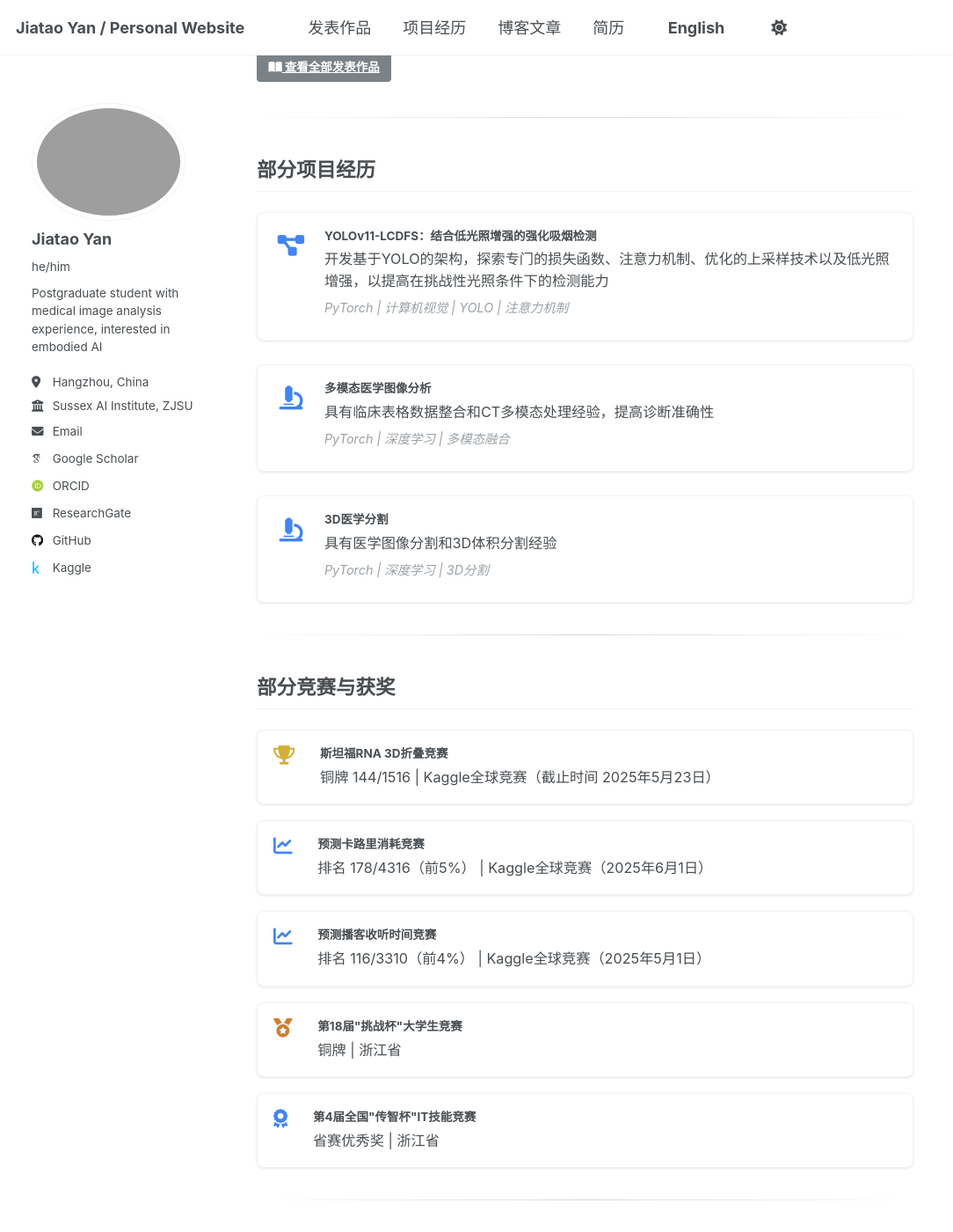
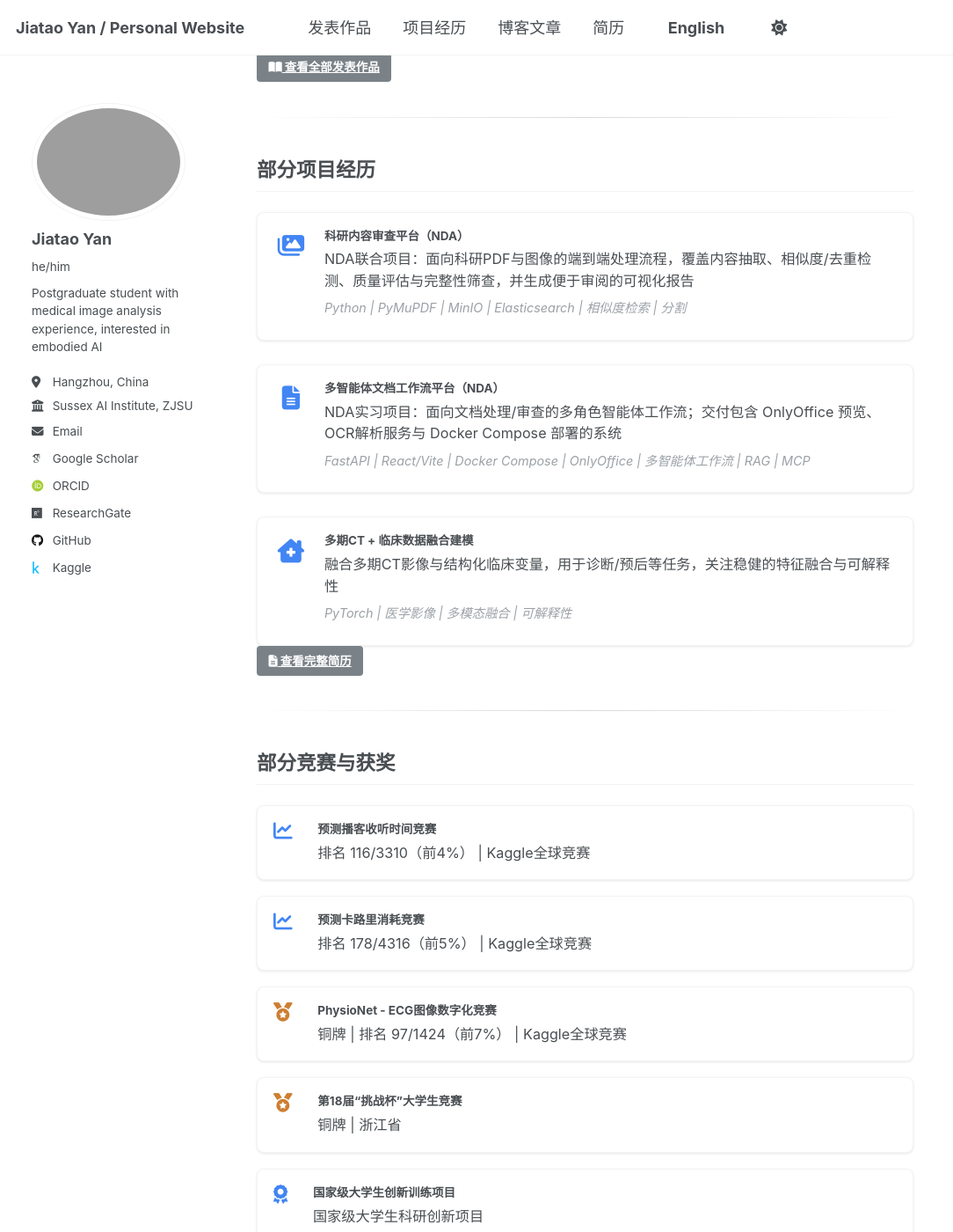
Before and after one commit to M0M0KO/M0M0KO.github.io, a Jekyll site: the page built from _pages/about-cn.md, in a window 1280 px wide and 1400 px high, scrolled down 1357 px. Shown: the whole window at 88% size, without its empty margins (0-1084 px from the left). Built offline with Jekyll 4.4.1, drawn with Linux system fonts in a browser that asks for light colours; some web fonts are replaced; some of the changed text lies outside the part shown.

Commit message:
Update CV files

```diff
--- a/_pages/about-cn.md
+++ b/_pages/about-cn.md
@@ -14,20 +14,20 @@ redirect_from:
 
 ## 简介
 
-我是一名正在攻读人工智能与自适应系统硕士学位的学生，对医学图像分析有一些初步经验，想学习具身智能。我的学习之旅始于本科时期对计算机视觉和目标检测的探索，如今很幸运能够继续在人工智能领域深造。我现在希望能够学习探索现在前沿的具身智能，多智能体，脑机接口等技术。
+我是一名研究生，在医学影像分析方面有一定经验。我的学术旅程始于本科阶段对计算机视觉与目标检测的探索，目前正进一步拓展到具身智能与神经科学等方向，例如脑机接口（BCI）以及与意识相关的计算研究。
 
 <div class="highlight-box">
   <div class="highlight-item">
     <i class="fas fa-graduation-cap" style="font-size: 1.2em; color: #4285F4;"></i>
-    <p><strong>教育背景：</strong> 人工智能与自适应系统硕士（在读），计算机科学与技术学士</p>
+    <p><strong>教育背景：</strong> 人工智能与自适应系统硕士（Distinction，均分79），计算机科学与技术学士</p>
   </div>
   <div class="highlight-item">
     <i class="fas fa-flask" style="font-size: 1.2em; color: #4285F4;"></i>
-    <p><strong>学习重点：</strong> 医学人工智能、计算机视觉、具身智能</p>
+    <p><strong>学习重点：</strong> 医学人工智能、计算机视觉、具身智能、脑机接口、意识/DoC</p>
   </div>
   <div class="highlight-item">
     <i class="fas fa-trophy" style="font-size: 1.2em; color: #4285F4;"></i>
-    <p><strong>荣誉：</strong> Kaggle竞赛（RNA 3D折叠、播客收听时间预测、卡路里消耗预测）、"挑战杯"大学生竞赛、国家级大创、4项软件著作权、1项发明专利申请</p>
+    <p><strong>经历：</strong> Kaggle竞赛（Top 4% 播客收听时间预测，Top 5% 卡路里消耗预测，Top 7% ECG图像数字化（铜牌）），“挑战杯”大学生竞赛、国家级大学生创新训练项目、4项软件著作权、1项发明专利申请</p>
   </div>
 </div>
 
@@ -78,36 +78,40 @@ redirect_from:
 <div class="projects-preview">
   <div class="project-card">
     <div class="project-icon">
-      <i class="fas fa-project-diagram" style="font-size: 1.5em; color: #4285F4;"></i>
+      <i class="fas fa-images" style="font-size: 1.5em; color: #4285F4;"></i>
     </div>
     <div class="project-details">
-      <h4>YOLOv11-LCDFS：结合低光照增强的强化吸烟检测</h4>
-      <p>开发基于YOLO的架构，探索专门的损失函数、注意力机制、优化的上采样技术以及低光照增强，以提高在挑战性光照条件下的检测能力</p>
-      <p class="tech-used">PyTorch | 计算机视觉 | YOLO | 注意力机制</p>
+      <h4>科研内容审查平台（NDA）</h4>
+      <p>NDA联合项目：面向科研PDF与图像的端到端处理流程，覆盖内容抽取、相似度/去重检测、质量评估与完整性筛查，并生成便于审阅的可视化报告</p>
+      <p class="tech-used">Python | PyMuPDF | MinIO | Elasticsearch | 相似度检索 | 分割</p>
     </div>
   </div>
 
   <div class="project-card">
     <div class="project-icon">
-      <i class="fas fa-microscope" style="font-size: 1.5em; color: #4285F4;"></i>
+      <i class="fas fa-file-alt" style="font-size: 1.5em; color: #4285F4;"></i>
     </div>
     <div class="project-details">
-      <h4>多模态医学图像分析</h4>
-      <p>具有临床表格数据整合和CT多模态处理经验，提高诊断准确性</p>
-      <p class="tech-used">PyTorch | 深度学习 | 多模态融合</p>
+      <h4>多智能体文档工作流平台（NDA）</h4>
+      <p>NDA实习项目：面向文档处理/审查的多角色智能体工作流；交付包含 OnlyOffice 预览、OCR解析服务与 Docker Compose 部署的系统</p>
+      <p class="tech-used">FastAPI | React/Vite | Docker Compose | OnlyOffice | 多智能体工作流 | RAG | MCP</p>
     </div>
   </div>
 
   <div class="project-card">
     <div class="project-icon">
-      <i class="fas fa-microscope" style="font-size: 1.5em; color: #4285F4;"></i>
+      <i class="fas fa-clinic-medical" style="font-size: 1.5em; color: #4285F4;"></i>
     </div>
     <div class="project-details">
-      <h4>3D医学分割</h4>
-      <p>具有医学图像分割和3D体积分割经验</p>
-      <p class="tech-used">PyTorch | 深度学习 | 3D分割</p>
+      <h4>多期CT + 临床数据融合建模</h4>
+      <p>融合多期CT影像与结构化临床变量，用于诊断/预后等任务，关注稳健的特征融合与可解释性</p>
+      <p class="tech-used">PyTorch | 医学影像 | 多模态融合 | 可解释性</p>
     </div>
   </div>
+</div>
+
+<div class="download-button">
+  <a href="/cn/cv/" class="btn btn-primary"><i class="fas fa-file-alt"></i> 查看完整简历</a>
 </div>
 
 ---
@@ -116,10 +120,10 @@ redirect_from:
 
 <div class="achievements-preview">
   <div class="achievement-card">
-    <i class="fas fa-trophy" style="font-size: 1.2em; color: #D4AF37; margin-right: 0.5em;"></i>
+    <i class="fas fa-chart-line" style="font-size: 1.2em; color: #4285F4; margin-right: 0.5em;"></i>
     <div>
-      <h4>斯坦福RNA 3D折叠竞赛</h4>
-      <p>铜牌 144/1516 | Kaggle全球竞赛（截止时间 2025年5月23日）</p>
+      <h4>预测播客收听时间竞赛</h4>
+      <p>排名 116/3310（前4%） | Kaggle全球竞赛</p>
     </div>
   </div>
 
@@ -127,22 +131,22 @@ redirect_from:
     <i class="fas fa-chart-line" style="font-size: 1.2em; color: #4285F4; margin-right: 0.5em;"></i>
     <div>
       <h4>预测卡路里消耗竞赛</h4>
-      <p>排名 178/4316（前5%） | Kaggle全球竞赛（2025年6月1日）</p>
-    </div>
-  </div>
-
-  <div class="achievement-card">
-    <i class="fas fa-chart-line" style="font-size: 1.2em; color: #4285F4; margin-right: 0.5em;"></i>
-    <div>
-      <h4>预测播客收听时间竞赛</h4>
-      <p>排名 116/3310（前4%） | Kaggle全球竞赛（2025年5月1日）</p>
+      <p>排名 178/4316（前5%） | Kaggle全球竞赛</p>
     </div>
   </div>
 
   <div class="achievement-card">
     <i class="fas fa-medal" style="font-size: 1.2em; color: #CD7F32; margin-right: 0.5em;"></i>
     <div>
-      <h4>第18届"挑战杯"大学生竞赛</h4>
+      <h4>PhysioNet - ECG图像数字化竞赛</h4>
+      <p>铜牌 | 排名 97/1424（前7%） | Kaggle全球竞赛</p>
+    </div>
+  </div>
+
+  <div class="achievement-card">
+    <i class="fas fa-medal" style="font-size: 1.2em; color: #CD7F32; margin-right: 0.5em;"></i>
+    <div>
+      <h4>第18届“挑战杯”大学生竞赛</h4>
       <p>铜牌 | 浙江省</p>
     </div>
   </div>
@@ -150,10 +154,14 @@ redirect_from:
   <div class="achievement-card">
     <i class="fas fa-award" style="font-size: 1.2em; color: #4285F4; margin-right: 0.5em;"></i>
     <div>
-      <h4>第4届全国"传智杯"IT技能竞赛</h4>
-      <p>省赛优秀奖 | 浙江省</p>
+      <h4>国家级大学生创新训练项目</h4>
+      <p>国家级大学生科研创新项目</p>
     </div>
   </div>
+</div>
+
+<div class="download-button">
+  <a href="/cn/cv/" class="btn btn-primary"><i class="fas fa-trophy"></i> 查看全部经历</a>
 </div>
 
 ---
@@ -166,90 +174,16 @@ redirect_from:
     <strong>医学人工智能</strong>：学习深度学习在医学图像分析、疾病预测与诊断、多模态临床数据整合方面的应用
   </div>
   <div>
+    <i class="fas fa-wave-square" style="font-size: 1.2em; color: #4285F4; margin-right: 0.5em;"></i>
+    <strong>神经AI与意识识别</strong>：关注意识/DoC 的意识识别与临床证据构建，探索 EEG 与 fMRI 融合建模以回答“如何证明对方是清醒的”这一核心问题
+  </div>
+  <div>
     <i class="fas fa-robot" style="font-size: 1.2em; color: #4285F4; margin-right: 0.5em;"></i>
-    <strong>具身智能</strong>：探索物理人工智能系统、机器人学习以及发展对感觉运动控制的理解
+    <strong>具身智能</strong>：学习感觉运动控制与智能体如何通过与物理世界交互获得能力
   </div>
   <div>
     <i class="fas fa-eye" style="font-size: 1.2em; color: #4285F4; margin-right: 0.5em;"></i>
-    <strong>计算机视觉</strong>：基于注意力的目标检测、图像分割
-  </div>
-  <div>
-    <i class="fas fa-project-diagram" style="font-size: 1.2em; color: #4285F4; margin-right: 0.5em;"></i>
-    <strong>多模态学习</strong>：探索视觉-语言-动作(VLA)模型在具身人工智能中的应用
-  </div>
-  <div>
-    <i class="fas fa-users" style="font-size: 1.2em; color: #4285F4; margin-right: 0.5em;"></i>
-    <strong>多智能体系统</strong>：初步接触协作型人工智能系统的基本概念
-  </div>
-</div>
-
----
-
-## 当前学习重点
-
-<div class="current-focus">
-  <p>我目前正在努力在以下领域建立基础知识：</p>
-
-  <div class="focus-grid">
-    <div class="focus-item">
-      <i class="fas fa-book-open" style="font-size: 1.2em; color: #4285F4; margin-right: 0.5em;"></i>
-      <div>
-        <h4>打基础</h4>
-        <p>学习机器人技术、强化学习和计算感知的基本概念</p>
-      </div>
-    </div>
-
-    <div class="focus-item">
-      <i class="fas fa-laptop-code" style="font-size: 1.2em; color: #4285F4; margin-right: 0.5em;"></i>
-      <div>
-        <h4>提升实践能力</h4>
-        <p>尝试使用模拟环境并参与小型项目来应用所学知识</p>
-      </div>
-    </div>
-
-    <div class="focus-item">
-      <i class="fas fa-users" style="font-size: 1.2em; color: #4285F4; margin-right: 0.5em;"></i>
-      <div>
-        <h4>多智能体学习</h4>
-        <p>初步了解多个人工智能智能体如何交互、沟通并协作解决问题</p>
-      </div>
-    </div>
-  </div>
-</div>
-
----
-
-## 感兴趣话题
-
-<div class="curious-about">
-  <div class="question-item">
-    <h4><i class="fas fa-question-circle" style="font-size: 1.2em; color: #4285F4; margin-right: 0.5em;"></i>机器人如何通过与世界的交互产生自己的智能？</h4>
-  </div>
-
-  <div class="question-item">
-    <h4><i class="fas fa-question-circle" style="font-size: 1.2em; color: #4285F4; margin-right: 0.5em;"></i>多个智能体如何自组织以适应专门角色并涌现集体智能？</h4>
-  </div>
-
-  <div class="question-item">
-    <h4><i class="fas fa-question-circle" style="font-size: 1.2em; color: #4285F4; margin-right: 0.5em;"></i>大型语言模型如何能够更好地理解任务并有效使用工具？</h4>
-  </div>
-</div>
-
----
-
-## 学习愿望
-
-<div class="future-goals">
-  <div class="goal-item">
-    <h4><i class="fas fa-lightbulb" style="font-size: 1.2em; color: #4285F4; margin-right: 0.5em;"></i>探索具身认知的基础以及物理交互如何塑造智能发展</h4>
-  </div>
-
-  <div class="goal-item">
-    <h4><i class="fas fa-users" style="font-size: 1.2em; color: #4285F4; margin-right: 0.5em;"></i>研究多智能体系统中的涌现行为以及简单的个体规则如何导致复杂的集体智能</h4>
-  </div>
-
-  <div class="goal-item">
-    <h4><i class="fas fa-robot" style="font-size: 1.2em; color: #4285F4; margin-right: 0.5em;"></i>学习设计系统，让智能体能够自主发现有效的分工和工具使用</h4>
+    <strong>计算机视觉</strong>：学习注意力机制目标检测与图像分割等方向
   </div>
 </div>
 
```
Also changed, not shown: _pages/about.md (+45 -111 lines), _pages/cv-cn.md (+7 -5 lines), 2 other files.
